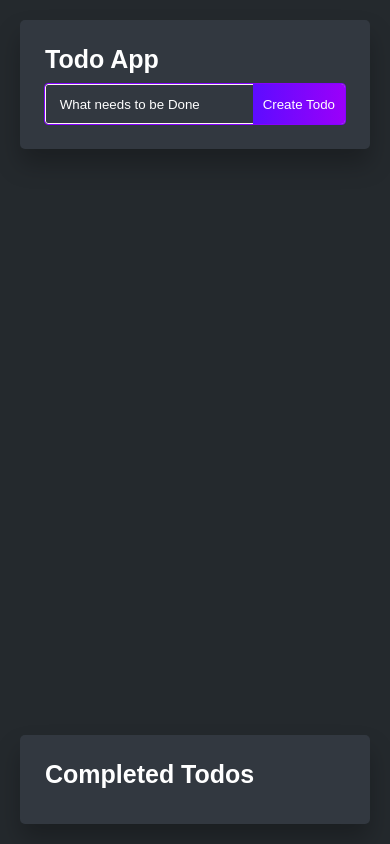
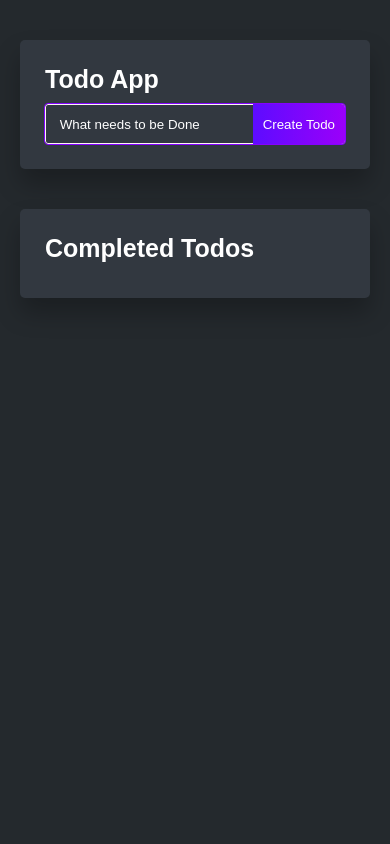
Before and after one commit to RahulMandyal1/ReduxReactTodoApp, a React app: page / in a window 390 px wide. Built offline with nearby package versions, Linux system fonts and the light colour scheme.

```diff
--- a/src/stylesheets/index.css
+++ b/src/stylesheets/index.css
@@ -161,11 +161,13 @@
   section {
     padding: 2rem;
     flex-direction: column;
+    justify-content: flex-start;
   }
   .todo-container {
     flex: 0 1 100%;
   }
   .flex-45 {
     flex: 0 1 100%;
+    margin: 2rem 0;
   }
 }
```
